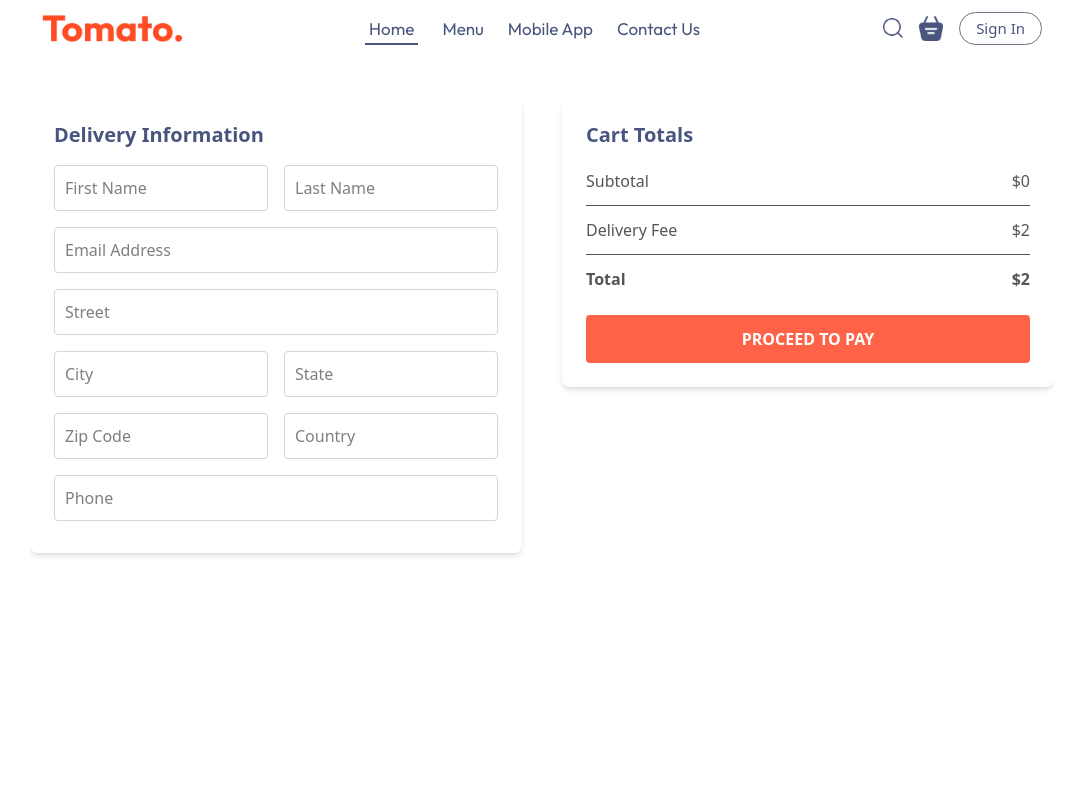
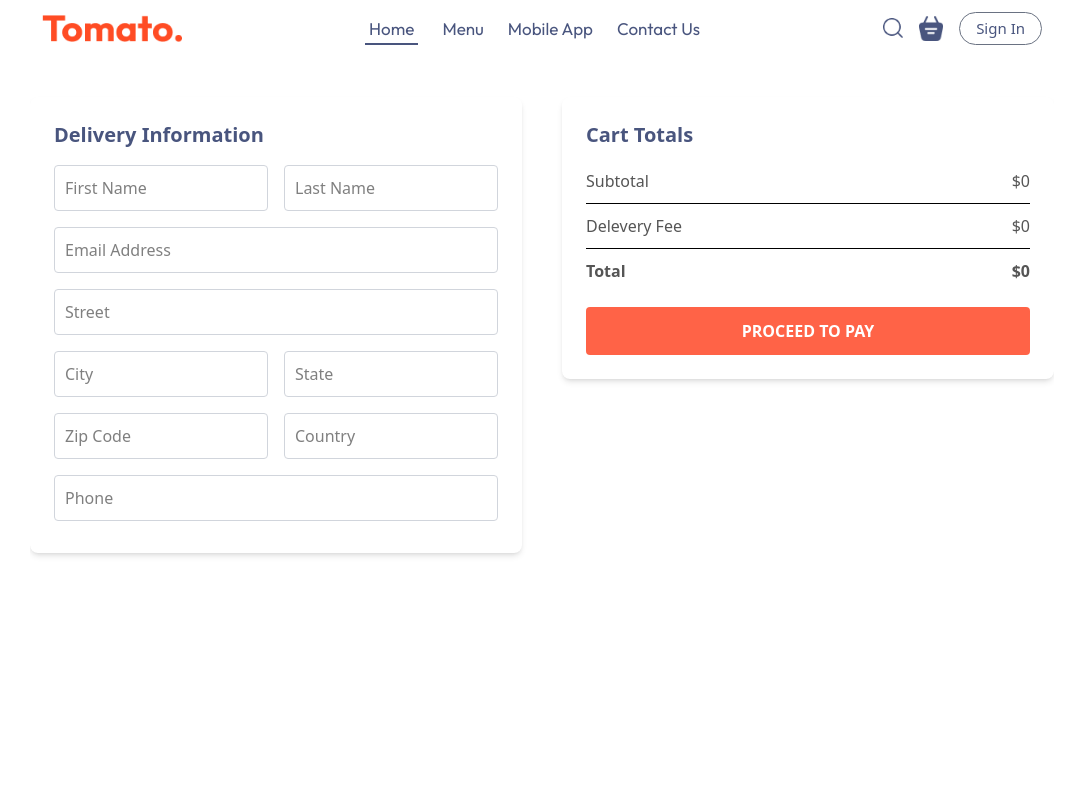
Before and after one commit to Bslm61/Bslm.Food, a React (Vite) app in the folder Frontend/: page /order in a window 1280 px wide. Shown: the top 800 px of the page, without its empty margins (98-1182 px from the left). Built offline with nearby package versions, Linux system fonts and the light colour scheme; a web font is replaced by a local one.

Commit message:
Placeorder & proceed pay  logic

```diff
--- a/Frontend/src/pages/Cart/Cart.jsx
+++ b/Frontend/src/pages/Cart/Cart.jsx
@@ -64,7 +64,7 @@ export const Cart = () => {
             <hr className="my-2.5" />
             <div className="flex justify-between text-[#555] ">
               <b>Total</b>
-              <b>${getTotalCartAmount()+ 2}</b>
+              <b>${getTotalCartAmount()===0?0:getTotalCartAmount()+ 2}</b>
             </div>
           </div>
           <button onClick={()=>{
--- a/Frontend/src/pages/PlaceOrder/PlaceOrder.jsx
+++ b/Frontend/src/pages/PlaceOrder/PlaceOrder.jsx
@@ -78,22 +78,23 @@ export const PlaceOrder = () => {
           Cart Totals
         </h2>
 
-        <div className="flex flex-col gap-3 text-[#555]">
-          <div className="flex justify-between">
-            <p>Subtotal</p>
-            <p>${getTotalCartAmount()}</p>
+         <div>
+            {/* cart-total-details */}
+            <div className="flex justify-between text-[#555] ">
+              <p>Subtotal</p>
+              <p>${getTotalCartAmount()}</p>
+            </div>
+            <hr className="my-2.5" />
+            <div className="flex justify-between text-[#555] ">
+              <p>Delevery Fee</p>
+              <p>${getTotalCartAmount()===0?0:2}</p>
+            </div>
+            <hr className="my-2.5" />
+            <div className="flex justify-between text-[#555] ">
+              <b>Total</b>
+              <b>${getTotalCartAmount()===0?0:getTotalCartAmount()+ 2}</b>
+            </div>
           </div>
-          <hr />
-          <div className="flex justify-between">
-            <p>Delivery Fee</p>
-            <p>$2</p>
-          </div>
-          <hr />
-          <div className="flex justify-between font-semibold">
-            <p>Total</p>
-            <p>${getTotalCartAmount() + 2}</p>
-          </div>
-        </div>
 
         <button
           type="submit"
```
